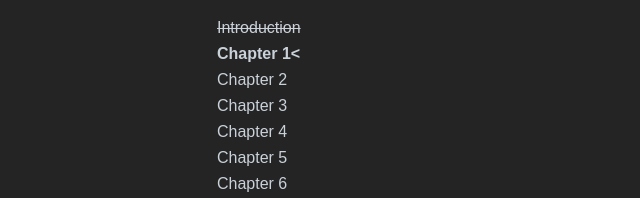
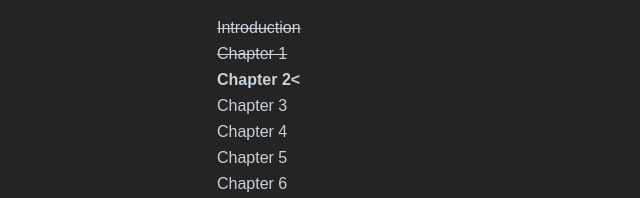
Before and after one commit to 79kim/python, a plain HTML site: page index.html in a window 1280 px wide. Shown: the part 213-411 px from the top of the page, 439-1079 px from the left. Drawn offline with Linux system fonts and the light colour scheme.

Commit message:
Update progress

```diff
--- a/index.html
+++ b/index.html
@@ -190,8 +190,8 @@
           <h1>Progress</h1>
           <ul class="progress">
             <li><del>Introduction</del></li>
-            <li class="focus">Chapter 1&lt;</li>
-            <li>Chapter 2</li>
+            <li><del>Chapter 1</del></li>
+            <li class="focus">Chapter 2&lt;</li>
             <li>Chapter 3</li>
             <li>Chapter 4</li>
             <li>Chapter 5</li>
```
